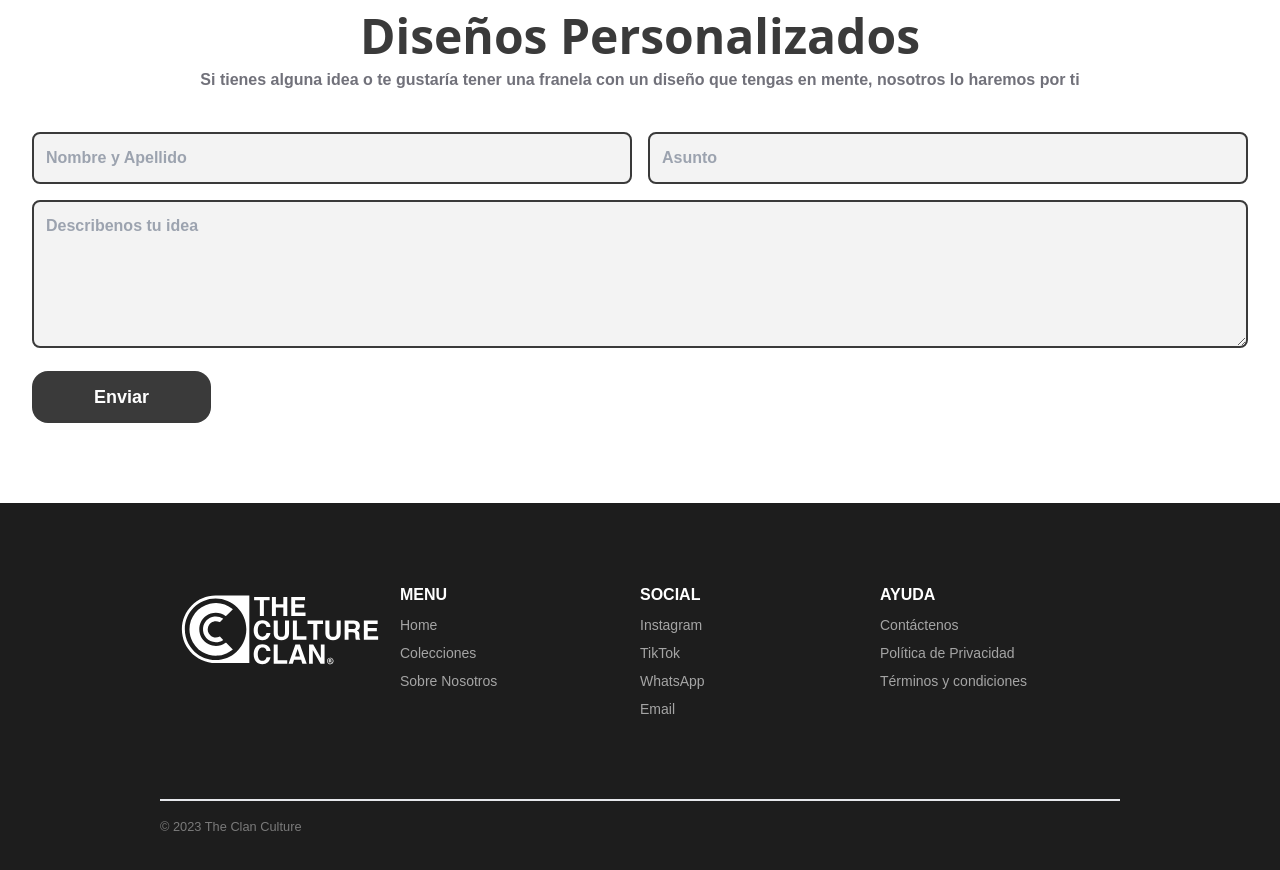
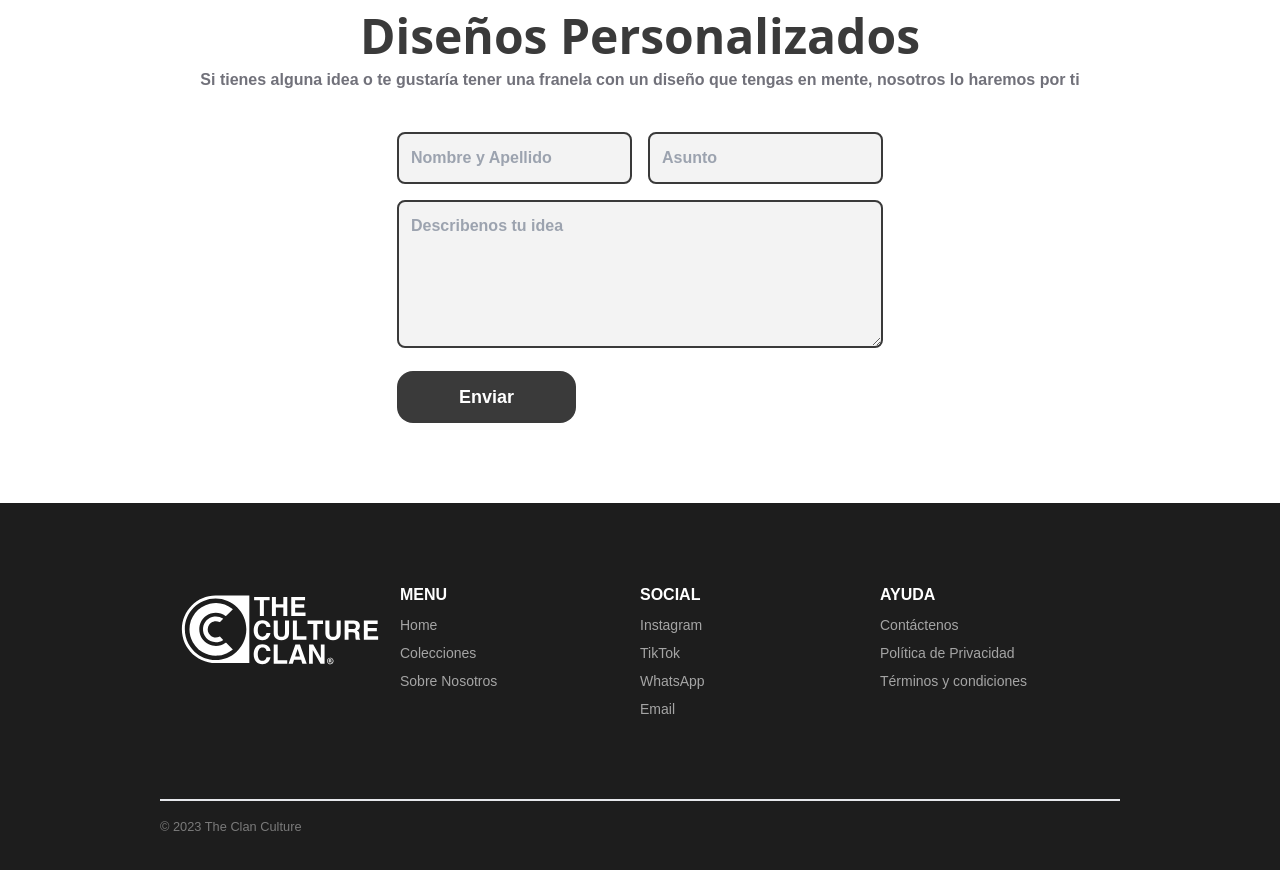
Before and after one commit to jgra1999/the-culture-clan-fail, an Astro site: page / in a window 1280 px wide. Shown: the part 3920-4790 px from the top of the page. Built offline with nearby package versions, Linux system fonts and the light colour scheme; Astro itself is replaced by a stand-in of ours.

```diff
--- a/src/components/ui/ContactForm.astro
+++ b/src/components/ui/ContactForm.astro
@@ -8,7 +8,7 @@
 const {containerStyles} = Astro.props
 ---
 
-<form action="" class={`grid grid-cols-1 md:grid-cols-2 gap-4 min-w-full ${containerStyles}`}>
+<form action="" class={`grid grid-cols-1 md:grid-cols-2 gap-4 ${containerStyles}`}>
     <div>
         <input type="text" placeholder="Nombre y Apellido" class="bg-[#F3F3F3] text-zinc-500 font-semibold py-3 pl-3 rounded-lg w-full border-2 border-darkGray">
     </div>
```
